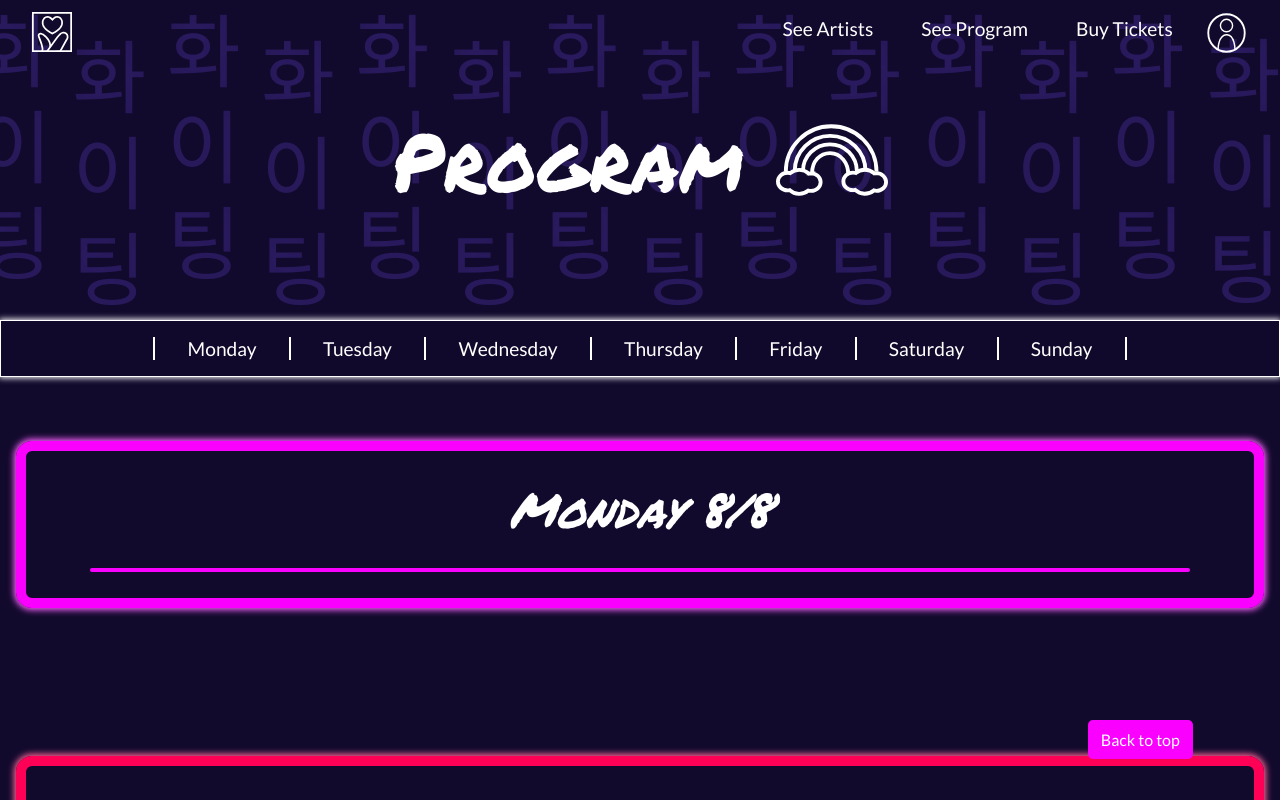
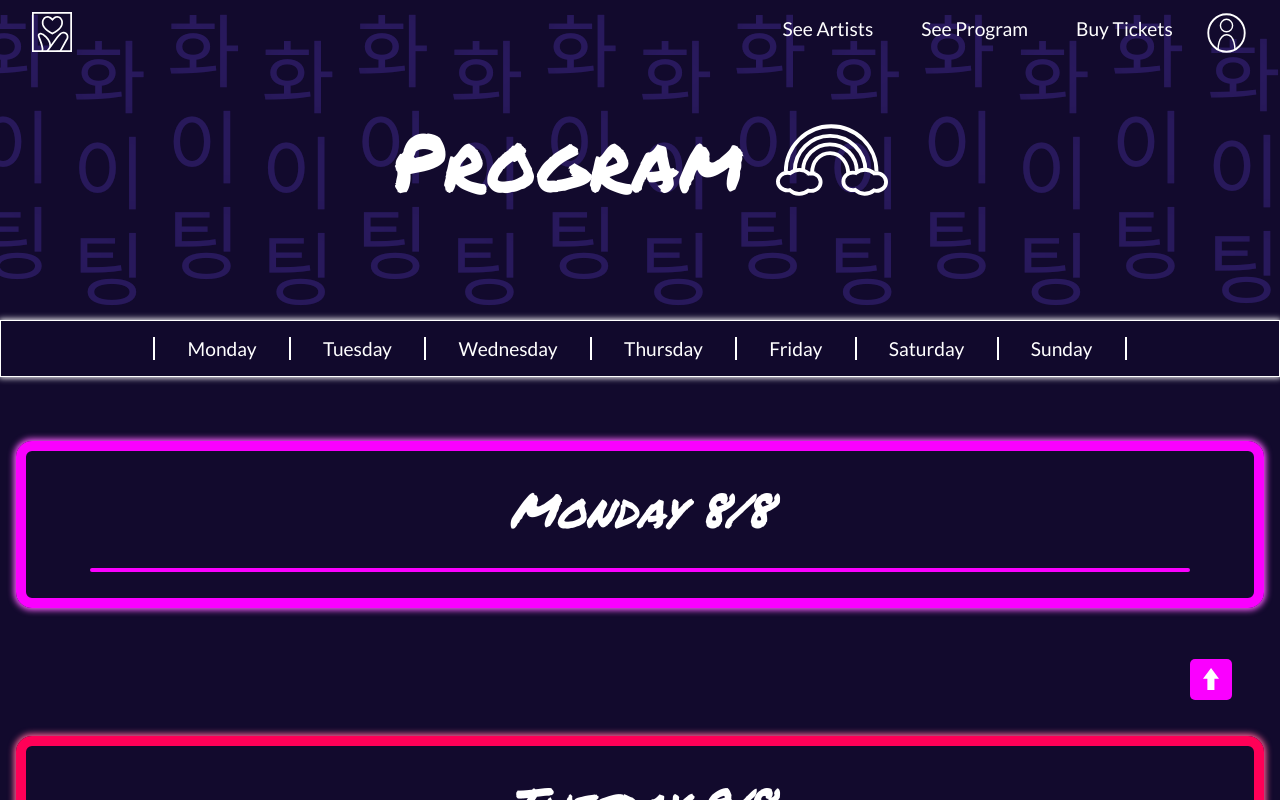
Before and after one commit to PandaPoob/exam-hwaiting, a React (Create React App) app: page /program in a window 1280 px wide. Shown: the top 800 px of the page. Built offline with nearby package versions, Linux system fonts and the light colour scheme; no server answers.

Commit message:
program btn fix

```diff
--- a/src/routes/Artists.js
+++ b/src/routes/Artists.js
@@ -1,6 +1,5 @@
 import { useState, useEffect, useRef } from "react";
 import { gsap } from "gsap";
-import { ScrollTrigger } from "gsap/ScrollTrigger";
 import { Link } from "react-scroll";
 import ArtistList from "../components/ArtistList";
 import FilterOptions from "../components/FilterOptions";
@@ -18,7 +17,6 @@ function Artists(props) {
 
   //console.log(artLength);
 
-  gsap.registerPlugin(ScrollTrigger);
   const buttonRef = useRef();
   const headerRef = useRef();
   const imgRef = useRef();
@@ -41,7 +39,7 @@ function Artists(props) {
     });
 
     gsap.to(btn, {
-      delay: 5,
+      delay: 4,
       duration: 0.5,
       opacity: 1,
       ease: "none",
--- a/src/routes/Program.js
+++ b/src/routes/Program.js
@@ -9,9 +9,33 @@ import SunProgram from "../components/programs/SunProgram";
 import Footer from "../components/Footer";
 import rainbowImg from "../images/rainbow.svg";
 import splashImg from "../images/subsplash.svg";
+import arrow from "../images/arrow_up.svg";
 import { Link } from "react-scroll";
+import { useEffect, useRef } from "react";
+import { gsap } from "gsap";
 
 export default function Program(props) {
+  const proButtonRef = useRef();
+  const proHeaderRef = useRef();
+
+  useEffect(() => {
+    const proBtn = proButtonRef.current;
+    const proHeader = proHeaderRef.current;
+
+    gsap.to(proHeader, {
+      duration: 1,
+      opacity: 1,
+      ease: "none",
+    });
+
+    gsap.to(proBtn, {
+      delay: 4,
+      duration: 0.5,
+      opacity: 1,
+      ease: "none",
+    });
+  });
+
   //console.log(props.schedule);
   let cleanSchedule = [];
   //fjerner breaks fra schedule
@@ -28,14 +52,14 @@ export default function Program(props) {
           id="program-header"
           style={{ backgroundImage: `url(${splashImg})` }}
         >
-          <div id="program-header-content">
+          <div ref={proHeaderRef} id="program-header-content">
             <h1>Program</h1>
             <img id="program-header-img" src={rainbowImg} alt="Rainbow"></img>
           </div>
         </header>
         <ProgramNav cleanSchedule={cleanSchedule}></ProgramNav>
         <MonProgram cleanSchedule={cleanSchedule}></MonProgram>
-
+        <div ref={proButtonRef} id="pro-btn-container">
           <Link
             to="program-main"
             id="pro-top-button"
@@ -44,8 +68,9 @@ export default function Program(props) {
             offset={-100}
             duration={300}
           >
-          Back to top
+            <img id="pro-arrow-up-img" src={arrow} alt="arrow up"></img>
           </Link>
+        </div>
 
         <TueProgram cleanSchedule={cleanSchedule}></TueProgram>
         <WedProgram cleanSchedule={cleanSchedule}></WedProgram>
--- a/src/sass/layout/_artists.scss
+++ b/src/sass/layout/_artists.scss
@@ -258,6 +258,8 @@
   padding-inline: 0.8rem;
   border-radius: 5px;
   z-index: 5;
+  -webkit-transition: 0.3s ease-in-out;
+  transition: 0.3s ease-in-out;
 
   @include mixins.bp-medium {
     right: 10%;
@@ -268,6 +270,10 @@
   @include mixins.bp-huge {
     right: 10%;
   }
+
+  &:hover {
+    box-shadow: 0px 0px 4px 1px vars.$lightneonpink;
+  }
 }
 
 #arrow-up-img {
--- a/src/sass/layout/_program.scss
+++ b/src/sass/layout/_program.scss
@@ -20,6 +20,7 @@
   margin-inline: 1rem;
   display: flex;
   gap: 0.5rem;
+  opacity: 0;
 
   @include mixins.bp-medium {
     //margin-block: 6rem;
@@ -427,24 +428,25 @@
 }
  */
 #pro-top-button {
-  position: sticky;
-  top: 90%;
-  left: 70%;
-  width: 10rem;
+  position: fixed;
+  bottom: 100px;
+  left: 85%;
   font-size: 1rem;
+  cursor: pointer;
   background-color: vars.$neonpink;
   padding-block: 0.6rem;
   padding-inline: 0.8rem;
   border-radius: 5px;
   z-index: 5;
-  transition: all 0.2s ease-in-out;
+  -webkit-transition: 0.3s ease-in-out;
+  transition: 0.3s ease-in-out;
 
   @include mixins.bp-medium {
-    left: 80%;
+    left: 90%;
   }
 
   @include mixins.bp-large {
-    left: 85%;
+    left: 93%;
   }
 
   @include mixins.bp-huge {
@@ -452,6 +454,16 @@
   }
 
   &:hover {
-    box-shadow: 0px 0px 4px 2px vars.$lightneonpink;
+    box-shadow: 0px 0px 4px 1px vars.$lightneonpink;
   }
 }
+
+#pro-arrow-up-img {
+  position: relative;
+  max-width: 1rem;
+  z-index: 6;
+}
+
+#pro-btn-container {
+  opacity: 0;
+}
```
Lines whose indentation alone changed are shown as unchanged.
